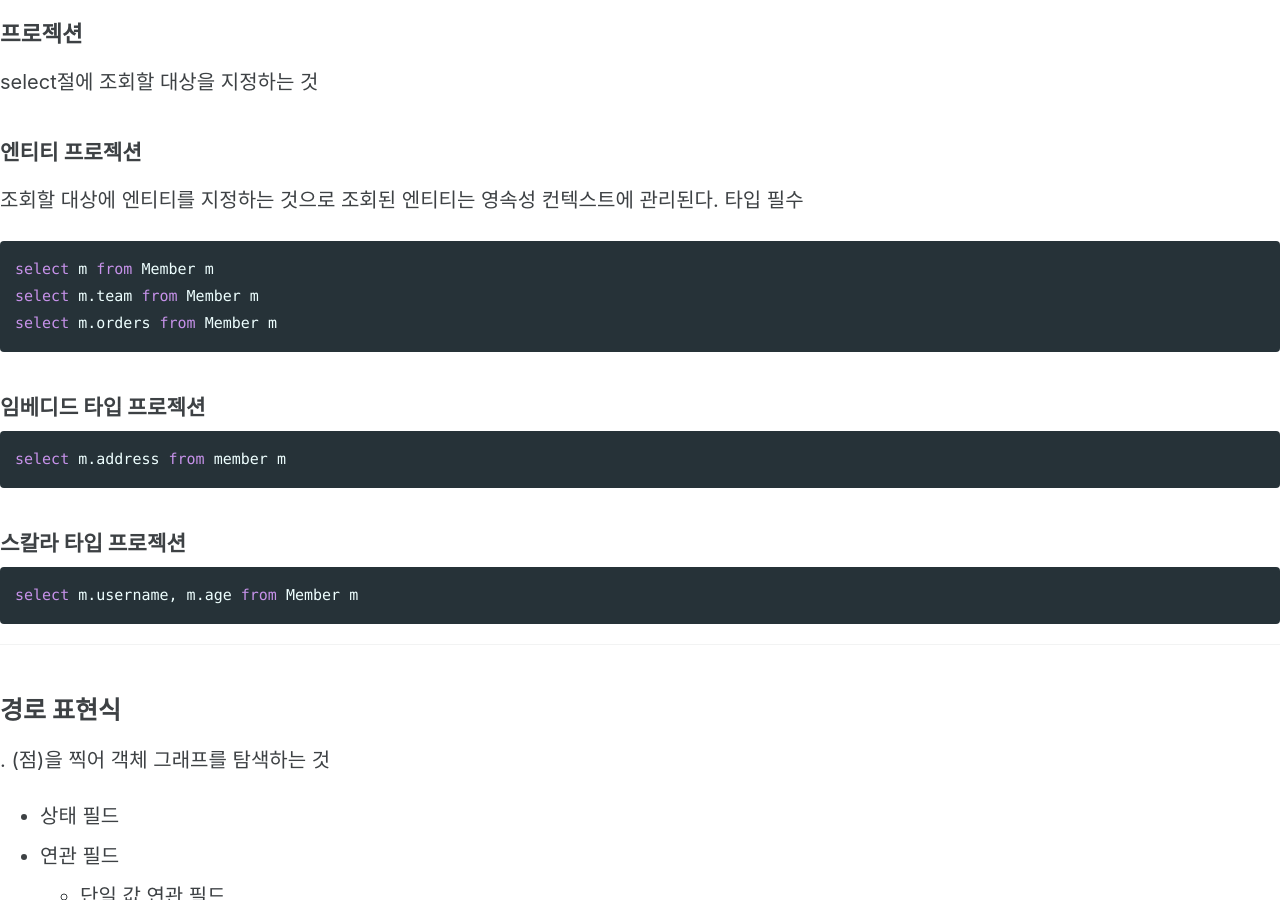
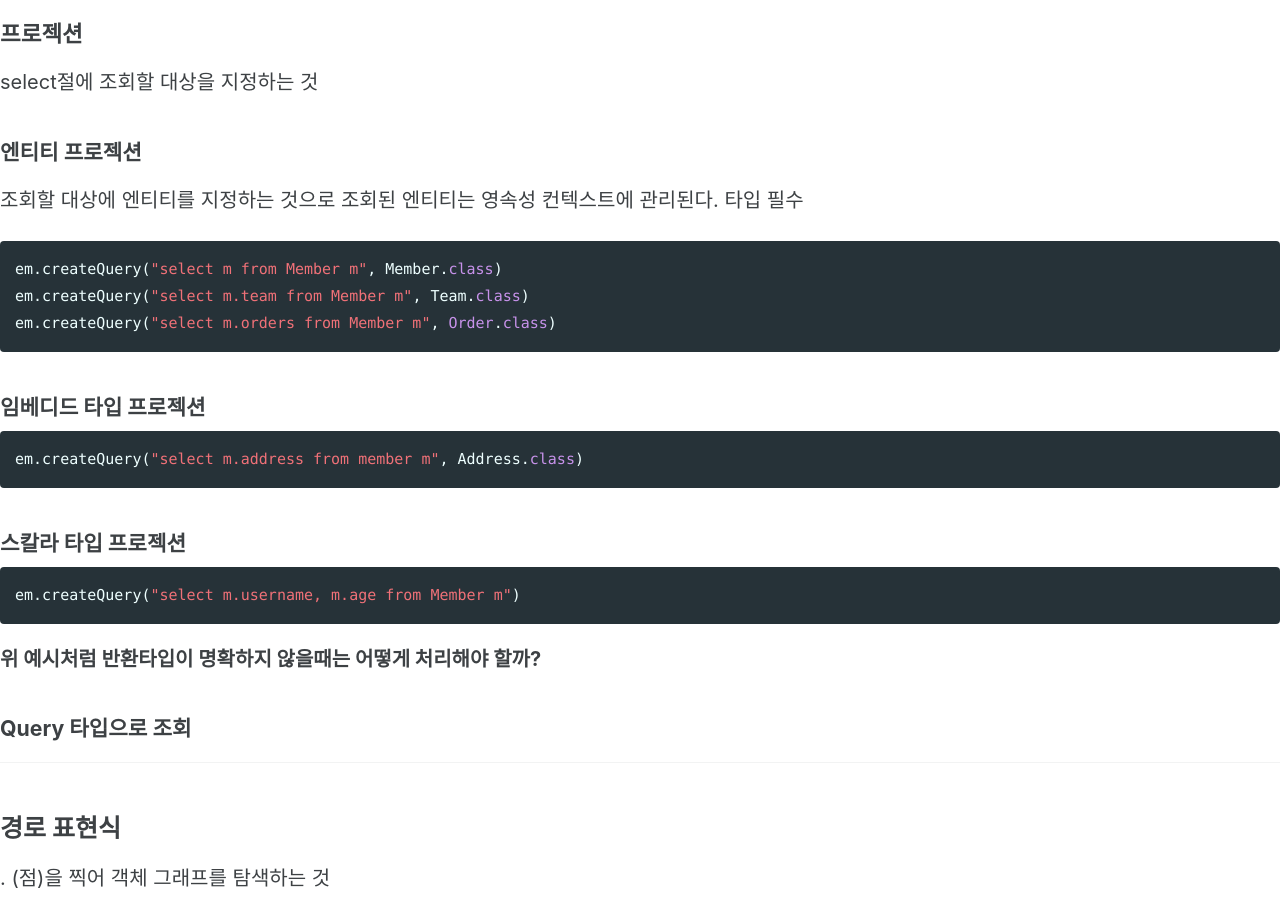
Before and after one commit to maenguin/maenguin.github.io, a Jekyll site: the page built from private/jpa-jpql.md, in a window 1280 px wide and 900 px high, scrolled down 2368 px. Built offline with Jekyll 4.4.1, drawn with Linux system fonts in a browser that asks for light colours; cached includes are drawn as plain includes; our own code applies the rules of GitHub Pages for plain Markdown files.

Commit message:
Update jpa-jpql.md

````diff
--- a/private/jpa-jpql.md
+++ b/private/jpa-jpql.md
@@ -63,18 +63,22 @@ select절에 조회할 대상을 지정하는 것
 #### 엔티티 프로젝션
 조회할 대상에 엔티티를 지정하는 것으로 조회된 엔티티는 영속성 컨텍스트에 관리된다. 타입 필수
 ```sql
-select m from Member m
-select m.team from Member m
-select m.orders from Member m
+em.createQuery("select m from Member m", Member.class)
+em.createQuery("select m.team from Member m", Team.class)
+em.createQuery("select m.orders from Member m", Order.class)
 ```
 #### 임베디드 타입 프로젝션
 ```sql
-select m.address from member m
+em.createQuery("select m.address from member m", Address.class)
 ```
 #### 스칼라 타입 프로젝션
 ```sql
-select m.username, m.age from Member m
+em.createQuery("select m.username, m.age from Member m")
 ```
+**위 예시처럼 반환타입이 명확하지 않을때는 어떻게 처리해야 할까?**
+#### Query 타입으로 조회
+
+
 ****************************************************************
 
 ## 경로 표현식
````
